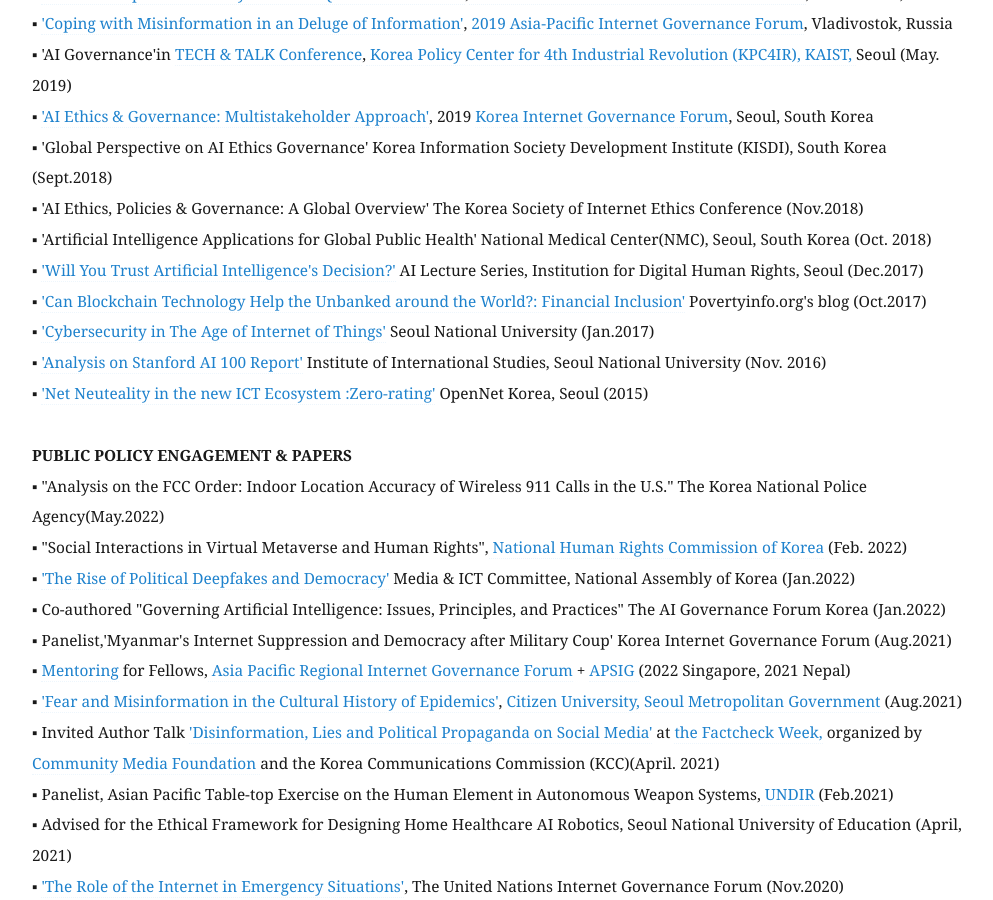
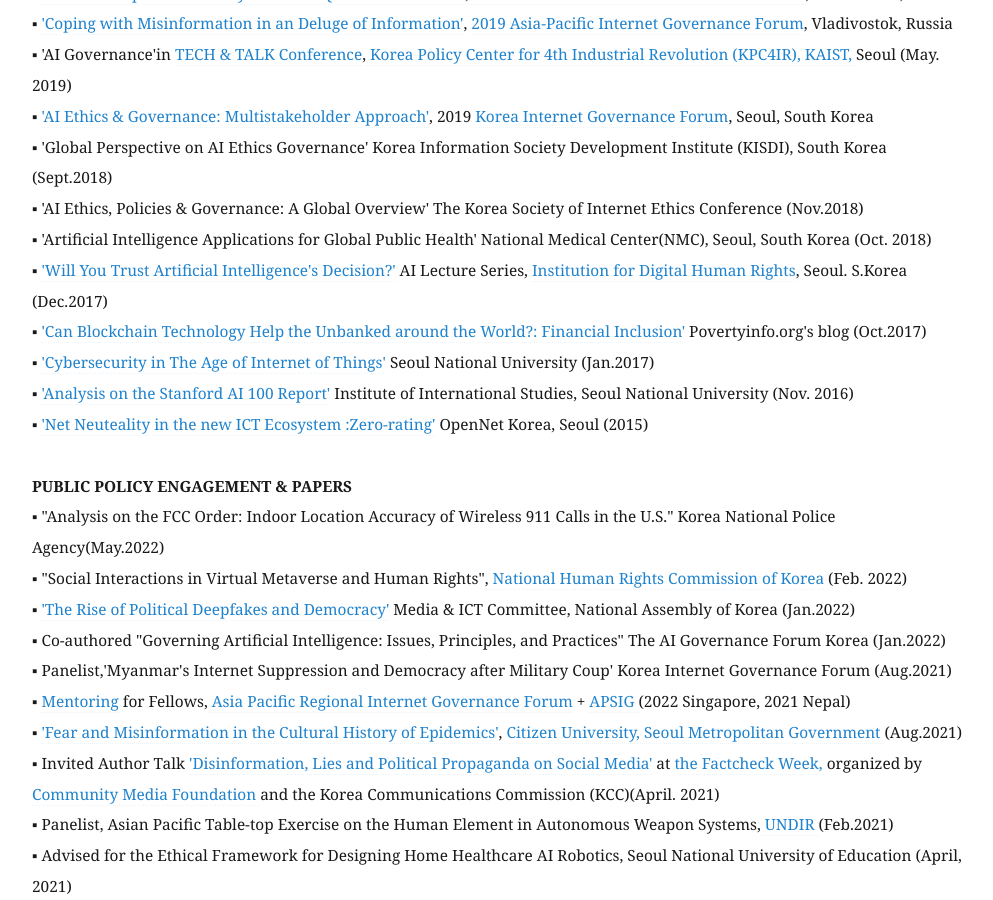
Before and after one commit to eunchangchoi/eunchangchoi.github.io, a Jekyll site: the page built from index.md, in a window 1280 px wide and 900 px high, scrolled down 4855 px. Shown: the whole window, without its empty margins (68-1061 px from the left). Built offline with Jekyll 4.4.1, drawn with Linux system fonts in a browser that asks for light colours.

Commit message:
Update index.md

```diff
--- a/index.md
+++ b/index.md
@@ -111,15 +111,15 @@
 ▪ 'Global Perspective on AI Ethics Governance' Korea Information Society Development Institute (KISDI), South Korea (Sept.2018) <br>
 ▪ 'AI Ethics, Policies & Governance: A Global Overview' The Korea Society of Internet Ethics Conference (Nov.2018) <br>
 ▪ 'Artificial Intelligence Applications for Global Public Health' National Medical Center(NMC), Seoul, South Korea (Oct. 2018)<br>
-▪ <a href="http://idr.jinbo.net/232"> 'Will You Trust Artificial Intelligence's Decision?'</a> AI Lecture Series, Institution for Digital Human Rights, Seoul (Dec.2017)<br>
+▪ <a href="http://idr.jinbo.net/232"> 'Will You Trust Artificial Intelligence's Decision?'</a> AI Lecture Series, <a href="https://idr.jinbo.net/">Institution for Digital Human Rights</a>, Seoul. S.Korea (Dec.2017)<br>
 ▪ <a href="https://blog.naver.com/gp3project/221112176044">'Can Blockchain Technology Help the Unbanked around the World?: Financial Inclusion'</a> Povertyinfo.org's blog (Oct.2017)<br>
 ▪ <a href= "https://www.cis.snu.ac.kr/sub2/2_2_6_3.php?mode=view&number=223&page=1&b_name=meet1_3"> 'Cybersecurity in The Age of Internet of Things'</a> Seoul National University (Jan.2017)<br>
-▪  <a href="http://cis.snu.ac.kr/sub2/2_2_6_2.php?mode=view&number=236&page=1&b_name=meet1_2"> 'Analysis on Stanford AI 100 Report'</a> Institute of International Studies, Seoul National University (Nov. 2016) <br>
+▪  <a href="http://cis.snu.ac.kr/sub2/2_2_6_2.php?mode=view&number=236&page=1&b_name=meet1_2">'Analysis on the Stanford AI 100 Report'</a> Institute of International Studies, Seoul National University (Nov. 2016) <br>
 ▪ <a href="https://opennet.or.kr/wp-content/uploads/2015/08/발표자료-Net-Neutrality-OTT-Zero-ratinghandout-2015812-.pdf">'Net Neuteality in the new ICT Ecosystem :Zero-rating'</a> OpenNet Korea, Seoul (2015) <br>
   <br>
 
  <strong> PUBLIC POLICY ENGAGEMENT & PAPERS</strong> <br>
-▪ "Analysis on the FCC Order: Indoor Location Accuracy of Wireless 911 Calls in the U.S." The Korea National Police Agency(May.2022)<br>
+▪ "Analysis on the FCC Order: Indoor Location Accuracy of Wireless 911 Calls in the U.S." Korea National Police Agency(May.2022)<br>
 ▪ "Social Interactions in Virtual Metaverse and Human Rights",<a href="https://www.humanrights.go.kr/site/main/index002"> National Human Rights Commission of Korea</a> (Feb. 2022)<br>
 ▪ <a href="https://zdnet.co.kr/view/?no=20220112165731">'The Rise of Political Deepfakes and Democracy'</a> Media & ICT Committee, National Assembly of Korea (Jan.2022) <br>
 ▪ Co-authored "Governing Artificial Intelligence: Issues, Principles, and Practices" The AI Governance Forum Korea (Jan.2022)<br>
```
